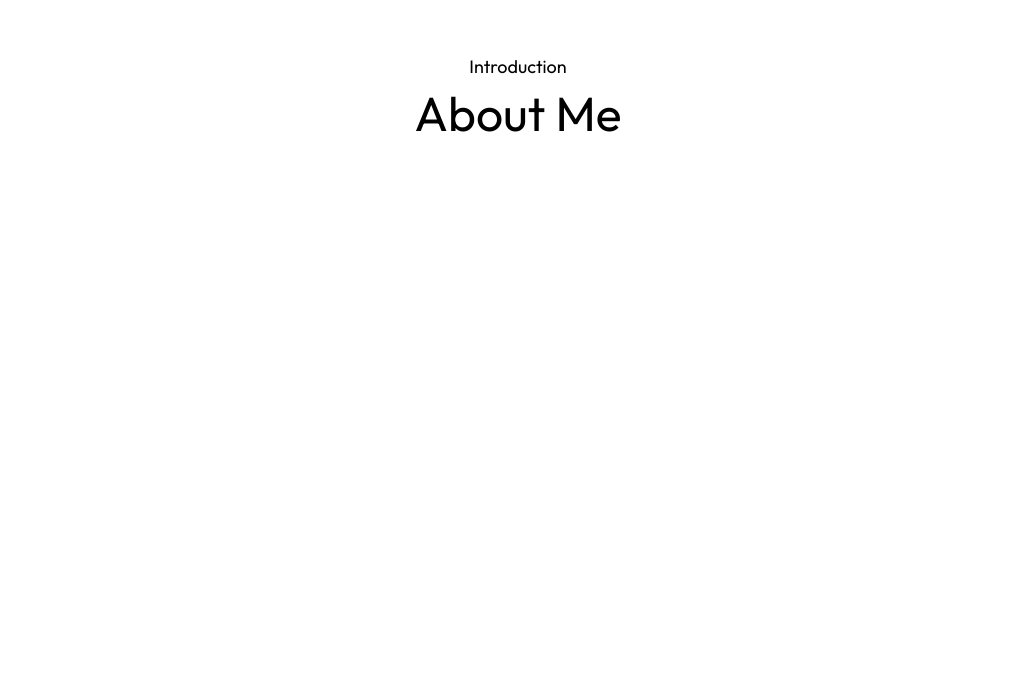
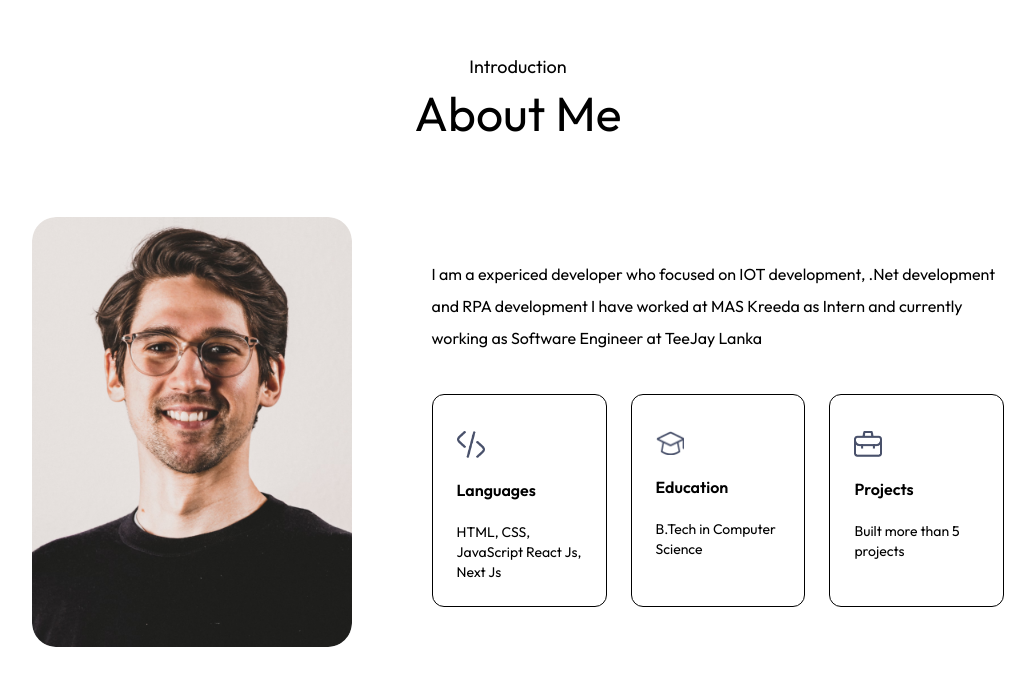
Before and after one commit to fernandoadisha/Portfolio-NextJS, a Next.js app: page / in a window 1280 px wide. Shown: the part 787-1472 px from the top of the page, without its empty margins (122-1157 px from the left). Before the commit the page ends 964 px from the top, so only its background shows below. Built offline with nearby package versions, Linux system fonts and the light colour scheme; a web font is replaced by a local one.

Commit message:
Progress through About section

```diff
--- a/app/components/About.jsx
+++ b/app/components/About.jsx
@@ -1,3 +1,5 @@
+import { assets, infoList } from '@/assets/assets'
+import Image from 'next/image'
 import React from 'react'
 
 const About = () => {
@@ -5,6 +7,32 @@ const About = () => {
         <div className='w-full px-[12%] py-10 scroll-mt-20' id='about'>
             <h4 className='text-center mb-2 text-lg font-Ovo'>Introduction</h4>
             <h2 className='text-center text-5xl font-Ovo'>About Me</h2>
+
+            <div className='flex w-full flex-col lg:flex-row items-center gap-20 my-20'>
+                <div className='w-64 sm:w-80 rounded-3xl max-w-none'>
+                    <Image src={assets.user_image} alt='userImage'
+                        className='w-full rounded-3xl' />
+                </div>
+
+                <div className='flex-1'>
+                    <p className='mb-10 max-w-2xl font-Ovo'>
+                        I am a expericed developer who focused on IOT development, .Net development and RPA development
+                        I have worked at MAS Kreeda as Intern and currently working as Software Engineer at TeeJay Lanka
+                    </p>
+
+                    <ul className='grid grid-cols-1 sm:grid-cols-3 gap-6 max-w-2xl'>
+                        {infoList.map(({ icon, iconDark, title, description }, index) => (
+                            <li className='border-[0.5px] border-grey-400 rounded-xl p-6 cursor-pointer hover:bg-"#de1a1aff"
+                            hover:-translate-y-1 duration-500'
+                                key={index}>
+                                <Image src={icon} alt={title} className='w-7 mt-3' />
+                                <h3 className='my-4 font-semibold text-grey-700'>{title}</h3>
+                                <p className='text-grey-600 text-sm'>{description}</p>
+                            </li>
+                        ))}
+                    </ul>
+                </div>
+            </div>
         </div>
     )
 }
```
